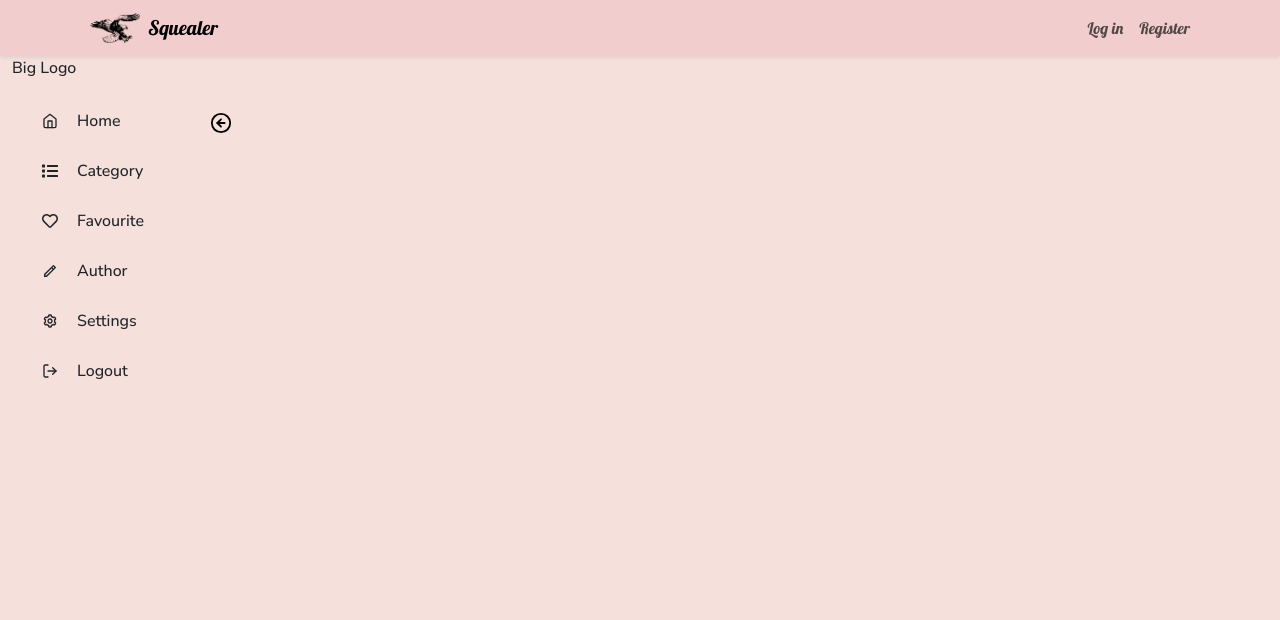
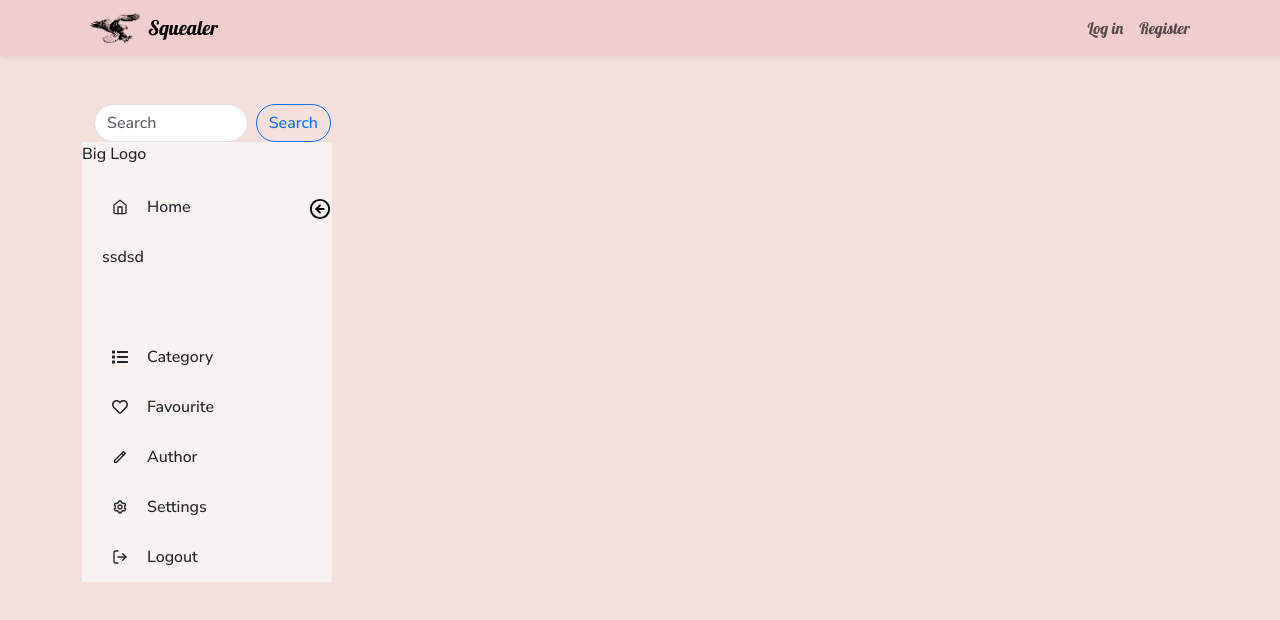
Before and after one commit to manTo16/Squealer, a React (Create React App) app in the folder app/: page / in a window 1280 px wide. Shown: the top 620 px of the page. Built offline with nearby package versions, Linux system fonts and the light colour scheme.

Commit message:
searchbar

```diff
--- a/app/src/components/Header/SidebarComponent.js
+++ b/app/src/components/Header/SidebarComponent.js
@@ -1,17 +1,18 @@
-
+/*
+https://medium.com/how-to-react/create-a-sidebar-menu-in-react-js-3463b306ca9a
+*/
 
 //import useState hook to create menu collapse state
 import React, { useState } from "react";
 
 //import react pro sidebar components
 import {
-  ProSidebar,
   Menu,
   MenuItem,
-  SidebarHeader,
-  SidebarFooter,
-  SidebarContent,
   Sidebar,
+  ProSidebar,
+  MenuContext,
+  MenuItemFR,
 } from "react-pro-sidebar";
 
 //import icons from react icons
@@ -22,7 +23,7 @@ import { BiCog } from "react-icons/bi";
 
 
 //import sidebar css from react-pro-sidebar module and our custom css
-//import "react-pro-sidebar/dist/css/styles.css";
+//import "react-pro-sidebar/dist/css/styles.scss";
 import "./SidebarComponent.css";
 
 
@@ -31,21 +32,18 @@ const SidebarComponent = () => {
     //create initial menuCollapse state using useState hook
     const [menuCollapse, setMenuCollapse] = useState(false)
 
-    //create a custom function that will change menucollapse state from false to true and true to false
-  const menuIconClick = () => {
-    //condition checking to change state from true to false and vice versa
+    const menuIconClick = () => {
     menuCollapse ? setMenuCollapse(false) : setMenuCollapse(true);
   };
 
   return (
-    <>
       <div id="header">
           {/* collapsed props to change menu size using menucollapse state */}
-        <sidebar collapsed={menuCollapse}>
+        <Sidebar collapsed={menuCollapse}>
           <div className="logotext">
               {/* small and big change using menucollapse state */}
               <p>{menuCollapse ? "Logo" : "Big Logo"}</p>
-            </div>
+          </div>
             <div className="closemenu" onClick={menuIconClick}>
                 {/* changing menu collapse icon on click */}
               {menuCollapse ? (
@@ -58,6 +56,8 @@ const SidebarComponent = () => {
               <MenuItem active={true} icon={<FiHome />}>
                 Home
               </MenuItem>
+              <MenuItem>ssdsd</MenuItem>
+              <MenuItem></MenuItem>
               <MenuItem icon={<FaList />}>Category</MenuItem>
               <MenuItem icon={<FaRegHeart />}>Favourite</MenuItem>
               <MenuItem icon={<RiPencilLine />}>Author</MenuItem>
@@ -69,9 +69,9 @@ const SidebarComponent = () => {
               <MenuItem icon={<FiLogOut />}>Logout</MenuItem>
             </Menu>
 
-        </sidebar>
+        </Sidebar>
       </div>
-    </>
+
   );
 };
 
--- /dev/null
+++ b/app/src/components/Searchbar.js
@@ -0,0 +1,68 @@
+import { Button, Col, Container, Form, Row } from "react-bootstrap";
+
+
+
+
+function Searchbar () {
+    return (
+        <Container className="mt-5">
+            <Form className="d-flex">
+
+                <Form.Control
+                type="search"
+                placeholder="Search"
+                className="me-2 rounded-pill"
+                aria-label="Search"
+
+                />
+
+                <Button className="rounded-pill"
+                variant="outline-primary"
+                >
+                    Search
+                </Button>
+
+            </Form>
+        </Container>
+    );
+}
+
+export default Searchbar;
+
+
+
+/*
+
+bottone da mettere eventualmente dentro il <Form> sotto il <Form.Control>
+l'elemento svg genera una lente d'ingrandimento, tipo immagine
+usa "path" che praticamente è una roba html per fare dei disegnini
+
+                <Button className="rounded-pill"
+                variant="outline-primary"
+                size='sm'>
+
+                    <svg
+
+                        >
+                        <path d="M14.386 14.386l4.0877
+                        4.0877-4.0877-4.0877c-2.9418
+                        2.9419-7.7115 2.9419-10.6533
+                        0-2.9419-2.9418-2.9419-7.7115
+                        0-10.6533 2.9418-2.9419 7.7115-2.9419
+                        10.6533 0 2.9419 2.9418 2.9419 7.7115
+                        0 10.6533z"
+                        stroke="currentColor"
+                        fill="none"
+
+                        //questi 3 non cambiano nulla, bho
+                        fill-rule="evenodd"
+                        stroke-linecap="round"
+                        stroke-linejoin="round"
+                        />
+                    </svg>
+
+                </Button>
+
+
+
+*/
--- a/app/src/pages/Home.tsx
+++ b/app/src/pages/Home.tsx
@@ -4,17 +4,25 @@ import Row from 'react-bootstrap/Row'
 import Col from 'react-bootstrap/Col'
 
 import SidebarComponent from '../components/Header/SidebarComponent.js'
+import Searchbar from '../components/Searchbar.js'
 
 
 
 export default function Home() {
   return (
     <div>
-      <Container fluid className='h-100'>
+      <Container className='h-100'>
+        <Row>
+          <Col xs={3} className='searchbar/wrapper'>
+            <Searchbar />
+          </Col>
+        </Row>
+
         <Row>
           <Col xs={2} className='sidebar-wrapper'>
             <SidebarComponent />
           </Col>
+
           <Col xs={6} className='content-wrapper'></Col>
           <Col xs={4} className=''></Col>
           <Col></Col>
```
